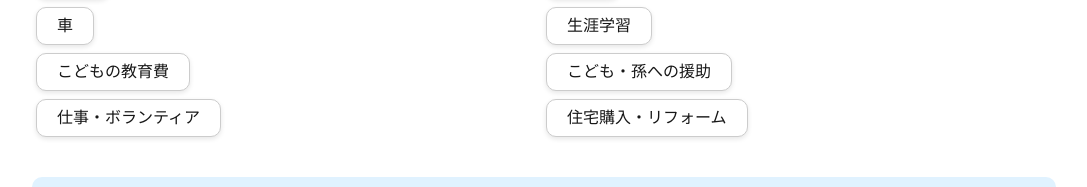
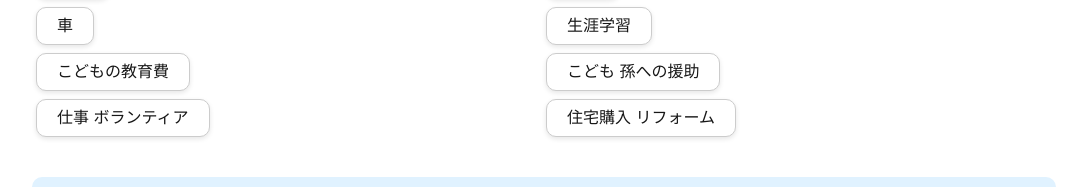
Before and after one commit to kisiiii/Allblue_NISAapp_frontend, a Next.js app: page /simulation in a window 1280 px wide. Shown: the part 745-932 px from the top of the page, without its empty margins (96-1183 px from the left). Built offline with nearby package versions, Linux system fonts and the light colour scheme.

Commit message:
Update page.jsx
ボタンの項目リストを修正

```diff
--- a/src/app/simulation/page.jsx
+++ b/src/app/simulation/page.jsx
@@ -11,7 +11,7 @@ export default function Home() {
 
     // ボタンの項目リスト
     const family_member = ["ご本人", "ご夫婦", "ご夫婦+お子様1人", "ご夫婦+お子様2人以上", "親子", "ご本人+ご両親"]
-    const life_plan = ["旅行", "趣味", "車", "生涯学習", "こどもの教育費", "こども・孫への援助", "仕事・ボランティア", "住宅購入・リフォーム"]
+    const life_plan = ["旅行", "趣味", "車", "生涯学習", "こどもの教育費", "こども 孫への援助", "仕事 ボランティア", "住宅購入 リフォーム"]
     const savings = ["300万円", "500万円", "800万円", "1,000万円", "2,000万円", "3,000万円", "5,000万円", "5,000万円以上"]
     const annual_income = ["0万円", "100万円","300万円", "500万円", "800万円", "1,000万円", "2,000万円", "3,000万円以上"]
     const annual_income_spouse = ["0万円", "100万円","300万円", "500万円", "800万円", "1,000万円", "2,000万円", "3,000万円以上"]
```
